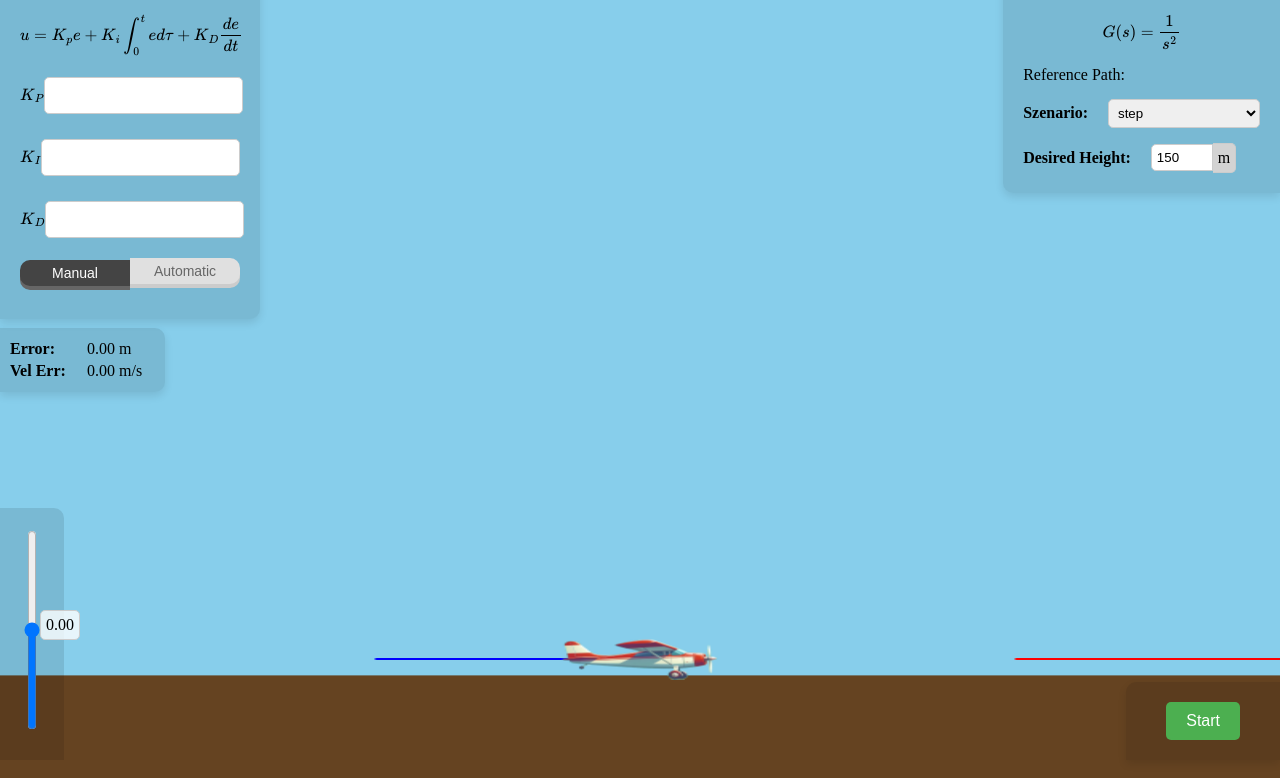
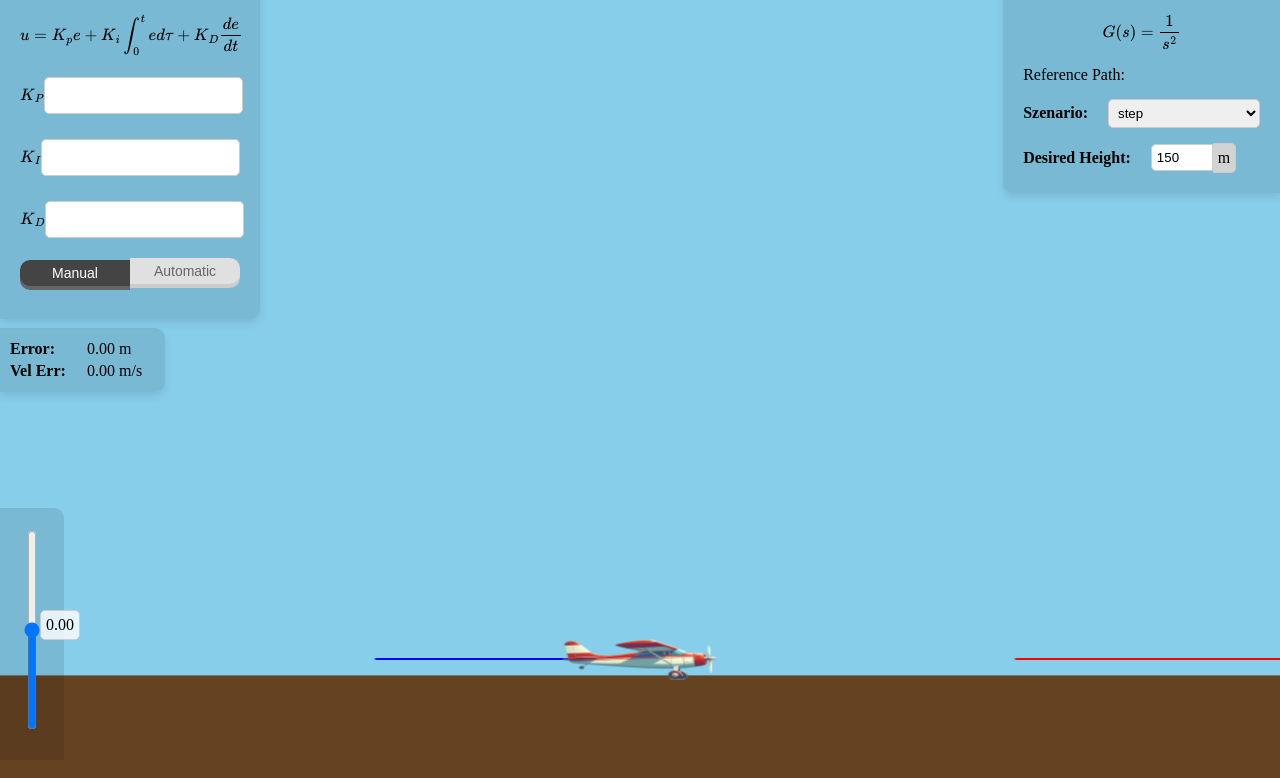
Before and after one commit to flashy85/AirplaneGame, a plain HTML site: page index.html in a window 1280 px wide. Shown: the part 40-818 px from the top of the page. Drawn offline with nearby package versions, Linux system fonts and the light colour scheme.

Commit message:
Removed Start/Stop button

```diff
--- a/index.html
+++ b/index.html
@@ -65,10 +65,6 @@
             <div id="ctrl_vertical_speed_error"></div>
         </div>
     </div>
-    <div class="btn_container">
-        <button id="btn_start" class="button button-start" onclick="toggleButtons()">Start</button>
-        <button id="btn_stop" class="button button-stop" onclick="toggleButtons()" style="display:none;">Stop</button>
-    </div>
     <div class="manual_controll">
         <input type="range" min="-1" max="1" value="0" step="0.01" id="btn_manctrl">
         <span id="sliderValue">0</span>
--- a/script.js
+++ b/script.js
@@ -74,18 +74,6 @@ function updateModel(y_k, v_k, u_k, stepsize) {
     let y_k1 = y_k + v_k * stepsize;
     let v_k1 = v_k + u_k * stepsize;
     return { y: y_k1, v: v_k1 };
-}
-
-function toggleButtons() {
-    var startButton = document.getElementById('btn_start');
-    var stopButton = document.getElementById('btn_stop');
-    if (startButton.style.display === 'none') {
-        startButton.style.display = 'inline-block';
-        stopButton.style.display = 'none';
-    } else {
-        startButton.style.display = 'none';
-        stopButton.style.display = 'inline-block';
-    }
 }
 
 function getPhysicalYPosition(browserY, physHeight, gndHeight) {
```
